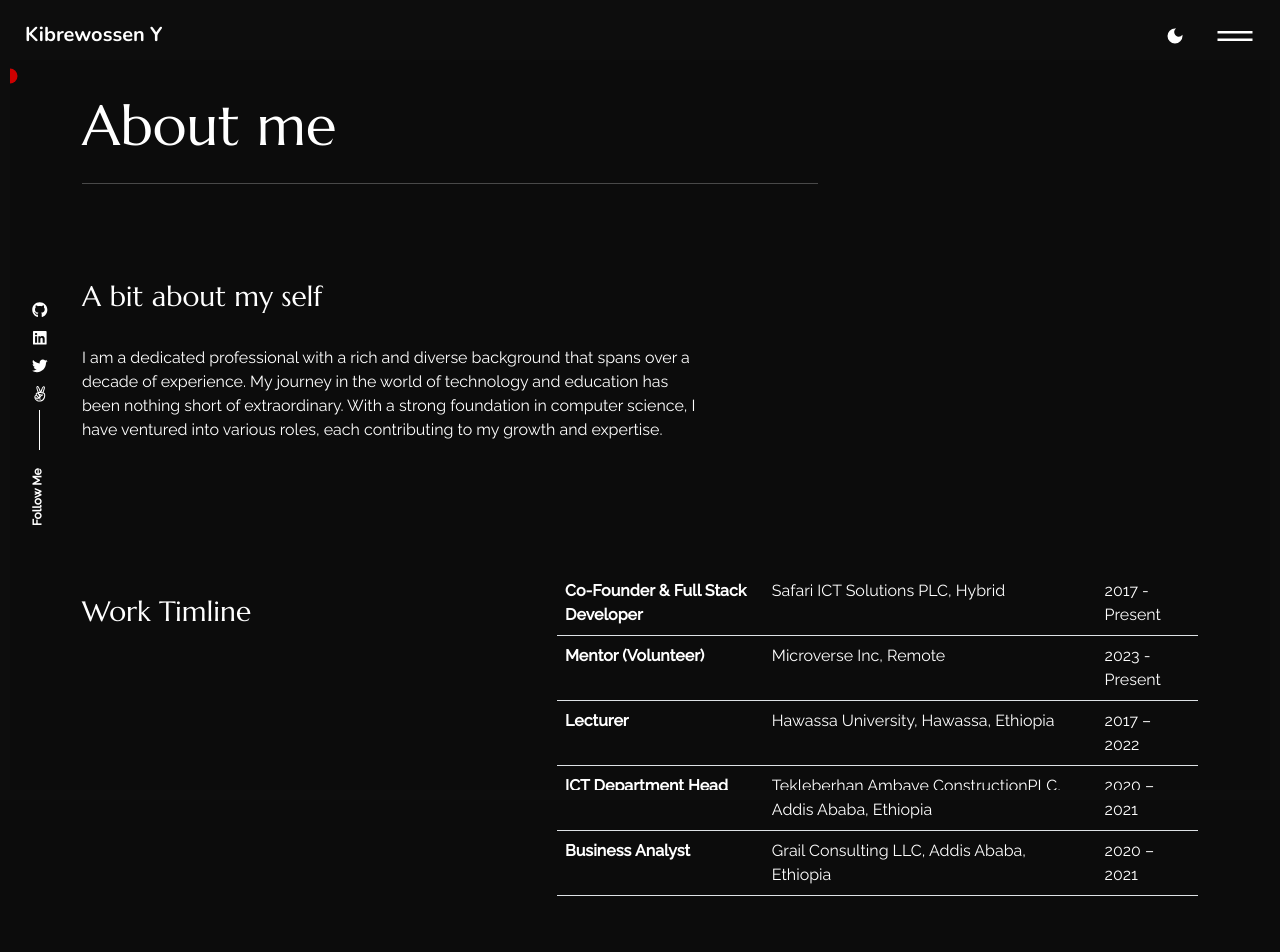
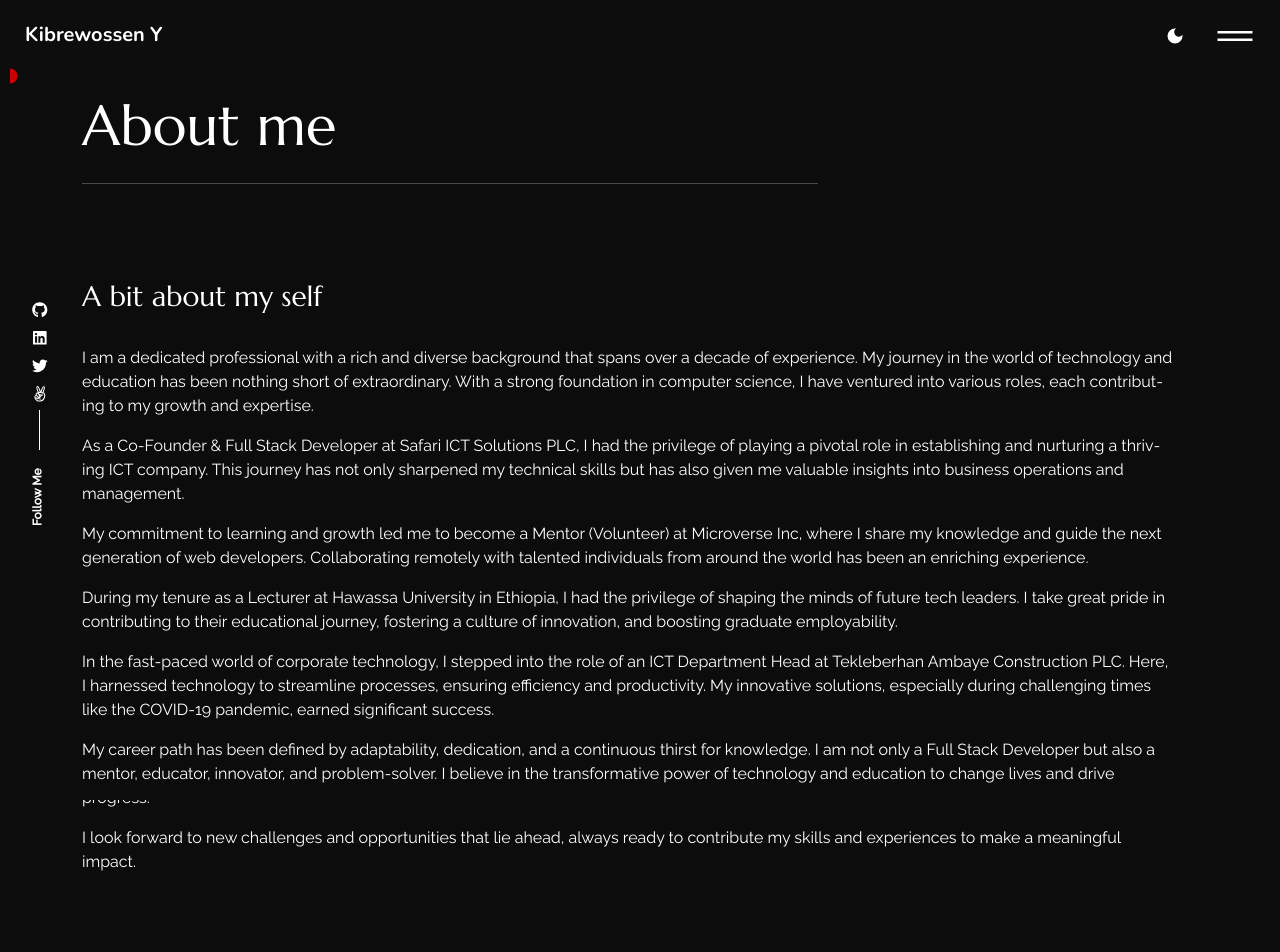
Before and after one commit to akos29/my-profile, a React (Create React App) app: page /about in a window 1280 px wide. Shown: the top 952 px of the page. Built offline with nearby package versions, Linux system fonts and the light colour scheme.

Commit message:
Update styling of about me

```diff
--- a/src/pages/about/index.js
+++ b/src/pages/about/index.js
@@ -26,12 +26,18 @@ export const About = () => {
           </Col>
         </Row>
         <Row className="sec_sp sec_ab">
-          <Col lg="5">
+          <Col lg="12">
             <h3 className="color_sec py-4">{dataabout.title}</h3>
           </Col>
-          <Col lg="7" className="d-flex align-items-center">
+          <Col lg="12" className="d-flex align-items-center">
             <div>
               <p>{dataabout.aboutme}</p>
+              <p>{dataabout.exp1}</p>
+              <p>{dataabout.exp2}</p>
+              <p>{dataabout.exp3}</p>
+              <p>{dataabout.exp4}</p>
+              <p>{dataabout.conclusion}</p>
+              <p>{dataabout.cta}</p>
             </div>
           </Col>
         </Row>
```
